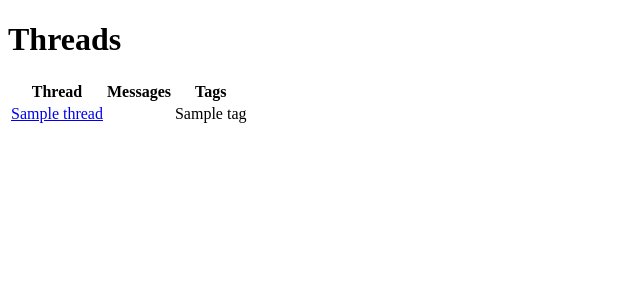
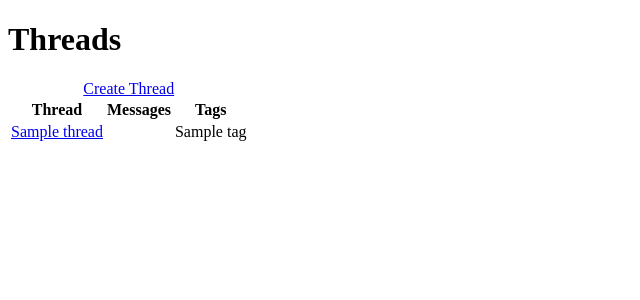
Before and after one commit to funkybob/django-dequorum, a Django app: template dequorum/templates/dequorum/thread_list.html in a window 1280 px wide. Shown: the top 300 px of the page, without its empty margins (0-640 px from the left). Run offline with Django 3.2, Linux system fonts and the light colour scheme; the template is opened without the code that fills it: most values are stand-ins (such as "Sample title", 1, 10 or a date in 2020).

Commit message:
Add link to create thread

```diff
--- a/dequorum/templates/dequorum/thread_list.html
+++ b/dequorum/templates/dequorum/thread_list.html
@@ -5,6 +5,7 @@
 <h1> Threads </h1>
 
 <table>
+    <caption><a href="{% url 'thread-create' %}">Create Thread</a></caption>
     <thead>
         <tr>
             <th> Thread </th>
```
